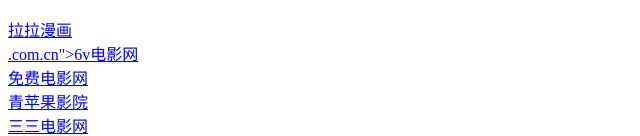
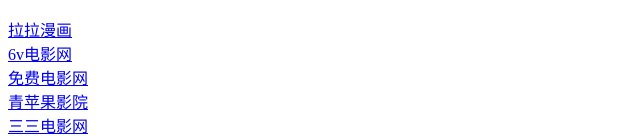
Before and after one commit to jianshemeiwangzhidaohang/jianshemeiwangzhidaohang.github.io, a plain HTML site: page index.html in a window 1280 px wide. Shown: the part 1506-1642 px from the top of the page, without its empty margins (0-640 px from the left). Drawn offline with Linux system fonts and the light colour scheme.

Commit message:
Fix HTML encoding issues in index.html

```diff
--- a/index.html
+++ b/index.html
@@ -70,7 +70,7 @@
 <h2>工具</h2>
 
 <a href="https://lalamanhua-zh.com.cn">拉拉漫画</a><br>
-<a href="https://6vdianyingwang-cn">.com.cn">6v电影网</a><br>
+<a href="https://6vdianyingwang-cn.com.cn">6v电影网</a><br>
 <a href="https://mianfeidianyingwang-h5.com.cn">免费电影网</a><br>
 <a href="https://qingpingguoyingyuan-mip.com.cn">青苹果影院</a><br>
 <a href="https://sansandianyingwang-zh.com.cn">三三电影网</a><br>
```
